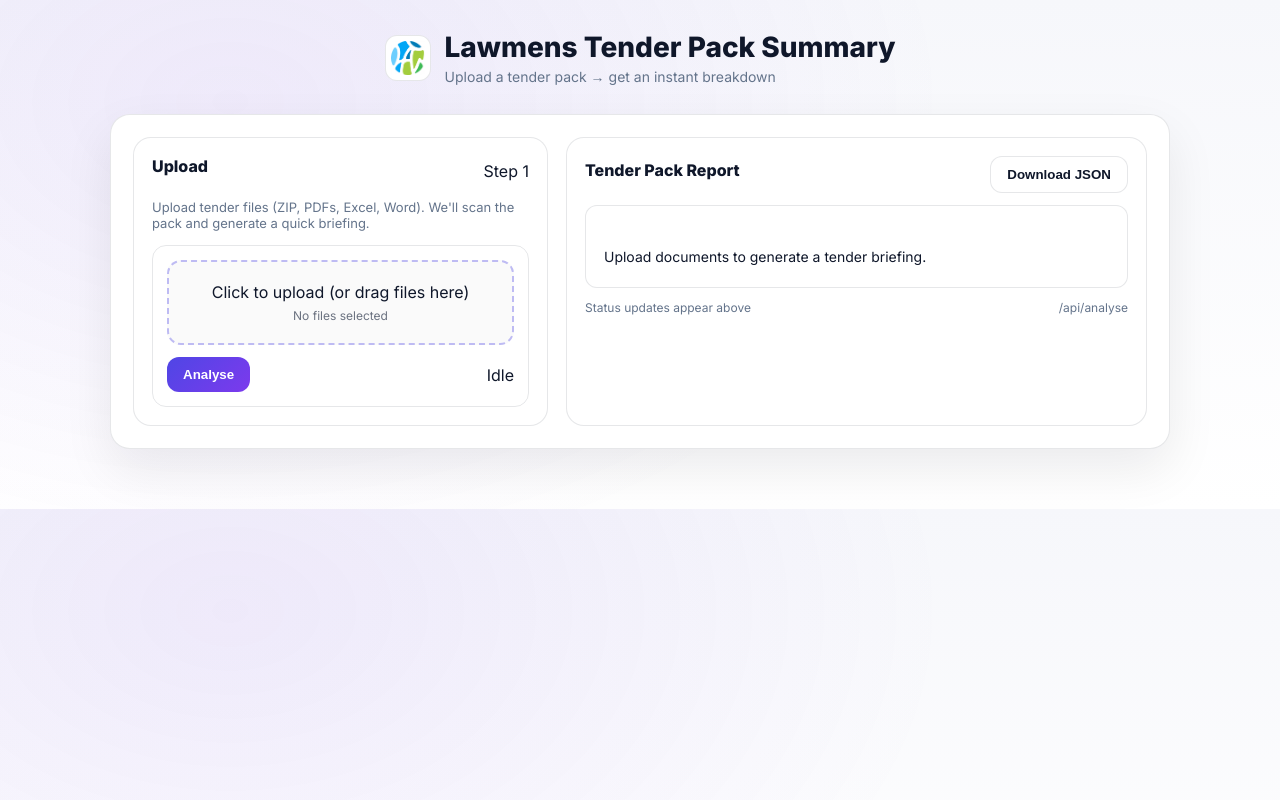
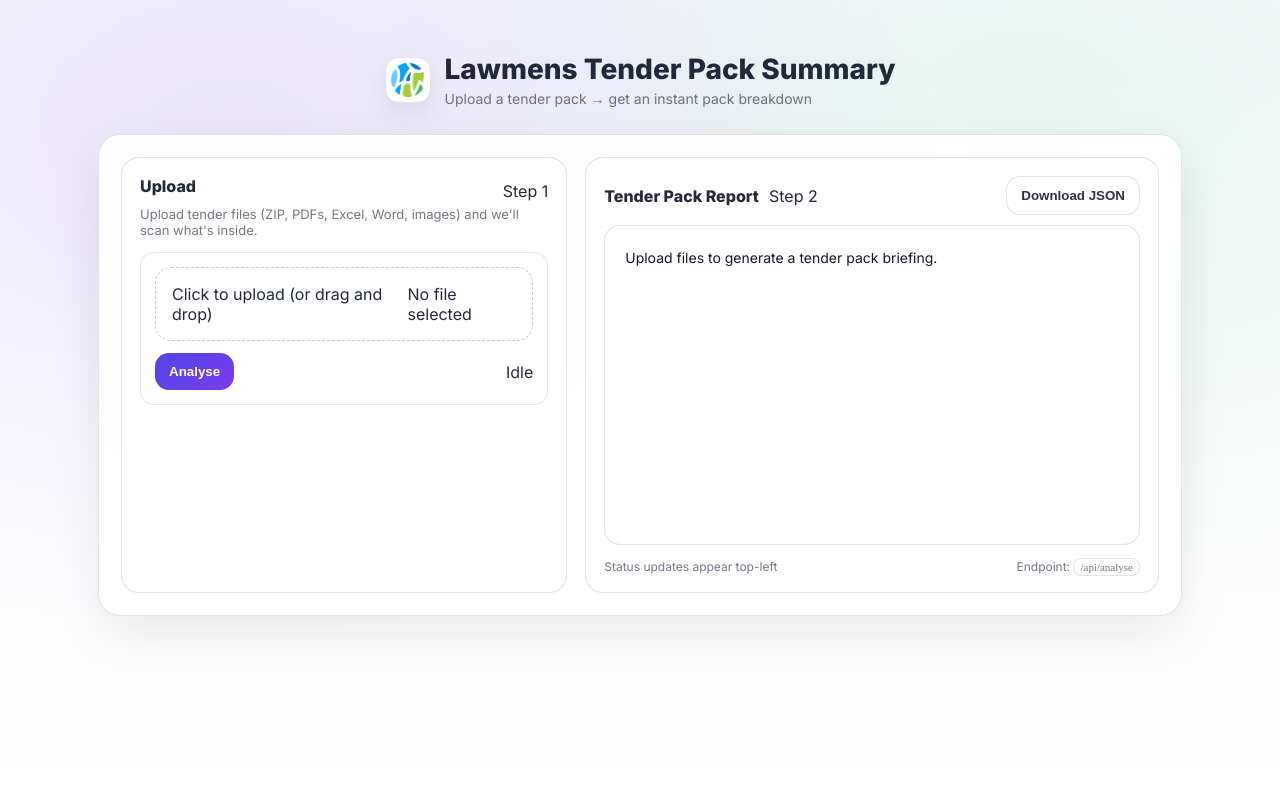
Before and after one commit to jamieggould/tender-zip-analysis, a FastAPI app: page / in a window 1280 px wide. Run offline with FastAPI, Linux system fonts and the light colour scheme.

Commit message:
Update index.html

```diff
--- a/templates/index.html
+++ b/templates/index.html
@@ -10,41 +10,52 @@
 <link href="https://fonts.googleapis.com/css2?family=Inter:wght@400;500;600;700;800&display=swap" rel="stylesheet">
 
 <style>
-
 :root{
 --bg0:#f6f7fb;
 --bg1:#ffffff;
---border:rgba(15,23,42,0.1);
---text:#0f172a;
---muted:#64748b;
+--card:rgba(255,255,255,0.92);
+--card2:rgba(255,255,255,0.98);
+--border:rgba(15,23,42,0.12);
+--text:rgba(15,23,42,0.92);
+--muted:rgba(15,23,42,0.58);
+
+--shadow:0 20px 50px rgba(2,6,23,0.08);
+--shadow2:0 10px 24px rgba(2,6,23,0.08);
 
 --primaryA:#4f46e5;
 --primaryB:#7c3aed;
 
---shadow:0 20px 50px rgba(2,6,23,0.08);
+--success:#16a34a;
+--warn:#f59e0b;
+
 --radius:18px;
+--radius2:14px;
 }
 
 *{box-sizing:border-box}
+html,body{height:100%}
+
 body{
 margin:0;
 font-family:Inter,system-ui;
+color:var(--text);
 background:
-radial-gradient(1200px 800px at 18% 20%, rgba(124,58,237,0.08) 0%, transparent 60%),
+radial-gradient(1200px 800px at 18% 20%, rgba(124,58,237,0.10) 0%, transparent 60%),
+radial-gradient(1200px 800px at 80% 18%, rgba(34,197,94,0.08) 0%, transparent 58%),
 linear-gradient(180deg,var(--bg0),var(--bg1));
-color:var(--text);
 }
 
 .wrap{
-max-width:1100px;
-margin:auto;
-padding:30px 20px 60px;
+max-width:1120px;
+margin:0 auto;
+padding:34px 18px 60px;
 }
 
 .top{
 display:flex;
+align-items:center;
 justify-content:center;
-margin-bottom:28px;
+padding:18px 0 26px;
 }
 
 .brand{
@@ -56,15 +67,18 @@ gap:14px;
 .logoWrap{
 width:46px;
 height:46px;
-border-radius:12px;
+border-radius:14px;
 background:white;
 border:1px solid var(--border);
 display:grid;
 place-items:center;
+box-shadow:var(--shadow2);
 }
 
 .logoImg{
 width:34px;
+height:34px;
+object-fit:contain;
 }
 
 .brand h1{
@@ -80,27 +94,23 @@ color:var(--muted);
 }
 
 .shell{
-background:white;
-border-radius:20px;
+background:var(--card);
+border:1px solid var(--border);
+border-radius:22px;
 box-shadow:var(--shadow);
 padding:22px;
-border:1px solid var(--border);
 }
 
 .grid{
 display:grid;
-grid-template-columns:1fr 1.4fr;
+grid-template-columns:1.05fr 1.35fr;
 gap:18px;
 }
 
-@media(max-width:950px){
-.grid{grid-template-columns:1fr}
-}
-
 .panel{
-background:white;
+background:var(--card2);
+border:1px solid var(--border);
 border-radius:var(--radius);
-border:1px solid var(--border);
 padding:18px;
 }
 
@@ -111,9 +121,9 @@ font-weight:800;
 }
 
 .hint{
+margin:0 0 14px;
+color:var(--muted);
 font-size:13px;
-color:var(--muted);
-margin-bottom:14px;
 }
 
 .row{
@@ -125,74 +135,91 @@ flex-wrap:wrap;
 
 .btn{
 border:0;
-border-radius:12px;
-padding:10px 16px;
-font-weight:700;
+border-radius:14px;
+padding:11px 14px;
 cursor:pointer;
+font-weight:800;
 background:linear-gradient(135deg,var(--primaryA),var(--primaryB));
 color:white;
 }
 
 .btn.secondary{
 background:white;
-border:1px solid var(--border);
-color:var(--text);
+color:rgba(15,23,42,0.88);
+border:1px solid rgba(15,23,42,0.12);
 }
 
 .upload{
-border-radius:14px;
-border:1px solid var(--border);
+border-radius:var(--radius2);
+border:1px solid rgba(15,23,42,0.10);
+background:white;
 padding:14px;
 }
 
 .hiddenInput{
-display:none;
+position:absolute;
+width:1px;
+height:1px;
+overflow:hidden;
 }
 
 .dropzone{
-border:2px dashed rgba(79,70,229,0.35);
-border-radius:14px;
-padding:20px;
+border:1px dashed rgba(15,23,42,0.22);
+border-radius:16px;
+background:white;
+padding:16px;
 cursor:pointer;
-text-align:center;
-background:#fafafa;
-transition:.15s;
+display:flex;
+align-items:center;
+justify-content:space-between;
 }
 
 .dropzone:hover{
-background:#f3f4ff;
-}
-
-.dropzone.dragover{
-background:#eef2ff;
+border-color:rgba(79,70,229,0.4);
 }
 
 .resultHead{
 display:flex;
+align-items:center;
 justify-content:space-between;
-align-items:center;
-margin-bottom:12px;
+margin-bottom:10px;
 }
 
-.report{
-border-radius:12px;
-border:1px solid var(--border);
-background:white;
-padding:18px;
-font-size:14px;
-line-height:1.6;
-max-height:520px;
+/* ===== ONLY CHANGE MADE HERE ===== */
+
+.pre{
+margin:0;
+border-radius:16px;
+border:1px solid rgba(15,23,42,0.12);
+background:#ffffff;            /* changed from dark */
+color:#0f172a;                 /* black text */
+padding:20px;
+min-height:320px;
+max-height:560px;
 overflow:auto;
-white-space:pre-line;
+font-size:14px;                /* easier to read */
+line-height:1.7;
+font-family:Inter,system-ui;   /* removed monospace */
+white-space:pre-wrap;          /* keeps formatting */
 }
 
+/* ================================= */
+
 .footer{
-margin-top:12px;
+margin-top:14px;
+display:flex;
+justify-content:space-between;
 font-size:12px;
 color:var(--muted);
-display:flex;
-justify-content:space-between;
-flex-wrap:wrap;
+}
+
+.kbd{
+font-family:ui-monospace;
+font-size:11px;
+padding:2px 6px;
+border-radius:8px;
+border:1px solid rgba(15,23,42,0.12);
+background:white;
 }
 
 </style>
@@ -204,31 +231,34 @@ flex-wrap:wrap;
 
 <header class="top">
 <div class="brand">
+
 <div class="logoWrap">
 <img class="logoImg" src="/static/logo-new.png">
 </div>
+
 <div>
 <h1>Lawmens Tender Pack Summary</h1>
-<p>Upload a tender pack → get an instant breakdown</p>
+<p>Upload a tender pack → get an instant pack breakdown</p>
 </div>
+
 </div>
 </header>
+
 
 <div class="shell">
 
 <div class="grid">
 
-<!-- LEFT PANEL -->
+<!-- LEFT -->
 <section class="panel">
 
 <div class="row" style="justify-content:space-between;">
 <h2>Upload</h2>
-<span>Step 1</span>
+<span class="pill">Step 1</span>
 </div>
 
 <p class="hint">
-Upload tender files (ZIP, PDFs, Excel, Word).
-We'll scan the pack and generate a quick briefing.
+Upload tender files (ZIP, PDFs, Excel, Word, images) and we'll scan what's inside.
 </p>
 
 <div class="upload">
@@ -236,16 +266,16 @@ We'll scan the pack and generate a quick briefing.
 <input id="zip" class="hiddenInput" type="file" multiple>
 
 <div id="dropzone" class="dropzone">
-Click to upload (or drag files here)
-<div style="font-size:12px;color:#6b7280;margin-top:6px" id="fileName">
-No files selected
-</div>
+Click to upload (or drag and drop)
+<span id="fileName">No file selected</span>
 </div>
 
 <div class="row" style="margin-top:12px;justify-content:space-between;">
 <button id="btn" class="btn" onclick="uploadZip()">Analyse</button>
 
-<div id="status">Idle</div>
+<div class="status">
+<span id="status">Idle</span>
+</div>
 
 </div>
 
@@ -254,23 +284,29 @@ No files selected
 </section>
 
 
-<!-- RIGHT PANEL -->
+<!-- RIGHT -->
 <section class="panel">
 
 <div class="resultHead">
-<h2>Tender Pack Report</h2>
+
+<div class="row" style="gap:10px;">
+<h2 style="margin:0;">Tender Pack Report</h2>
+<span class="pill">Step 2</span>
+</div>
+
 <button class="btn secondary" onclick="downloadJson()" id="downloadBtn" disabled>
 Download JSON
 </button>
+
 </div>
 
-<div id="out" class="report">
-Upload documents to generate a tender briefing.
-</div>
+<pre id="out" class="pre">
+Upload files to generate a tender pack briefing.
+</pre>
 
 <div class="footer">
-<span>Status updates appear above</span>
-<span>/api/analyse</span>
+<span>Status updates appear top-left</span>
+<span>Endpoint: <span class="kbd">/api/analyse</span></span>
 </div>
 
 </section>
@@ -281,7 +317,6 @@ Upload documents to generate a tender briefing.
 
 </div>
 
-
 <script src="/static/app.js"></script>
 
 <script>
@@ -289,37 +324,30 @@ Upload documents to generate a tender briefing.
 
 const input=document.getElementById("zip")
 const dz=document.getElementById("dropzone")
-const name=document.getElementById("fileName")
+const nameEl=document.getElementById("fileName")
 
 dz.onclick=()=>input.click()
 
-input.onchange=()=>{
+input.addEventListener("change",()=>{
 if(!input.files.length){
-name.textContent="No files selected"
+nameEl.textContent="No file selected"
 return
 }
-name.textContent=input.files.length+" files selected"
-}
-
-dz.addEventListener("dragover",(e)=>{
-e.preventDefault()
-dz.classList.add("dragover")
+nameEl.textContent=input.files.length+" files selected"
 })
 
-dz.addEventListener("dragleave",()=>dz.classList.remove("dragover"))
+dz.addEventListener("dragover",e=>{
+e.preventDefault()
+})
 
-dz.addEventListener("drop",(e)=>{
+dz.addEventListener("drop",e=>{
 e.preventDefault()
-dz.classList.remove("dragover")
-
 const dt=new DataTransfer()
-
 for(const f of e.dataTransfer.files){
 dt.items.add(f)
 }
-
 input.files=dt.files
-name.textContent=input.files.length+" files selected"
+nameEl.textContent=input.files.length+" files selected"
 })
 
 })()
```
